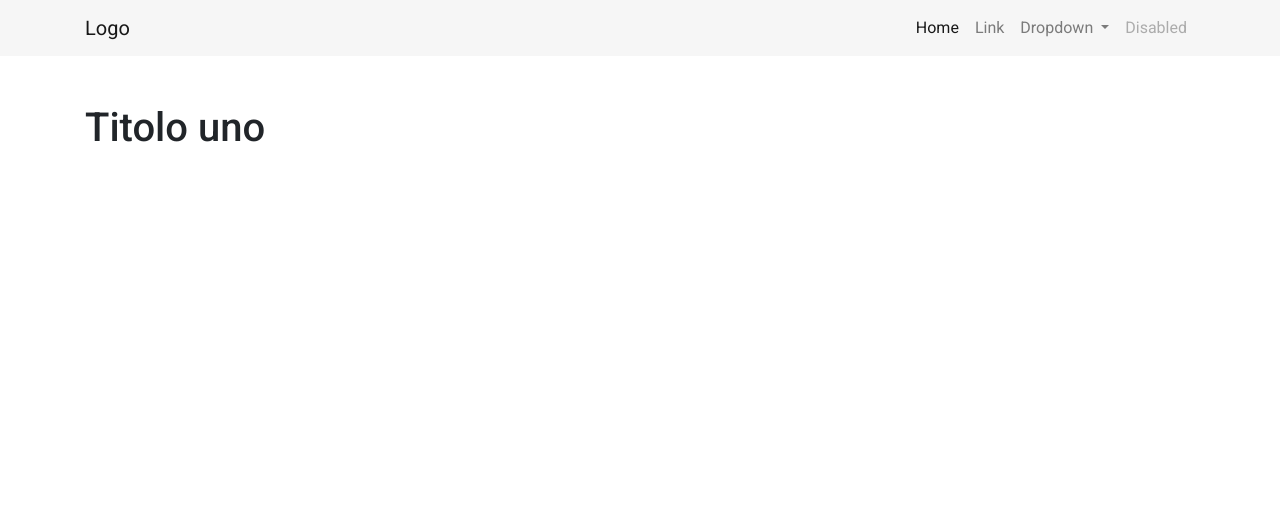
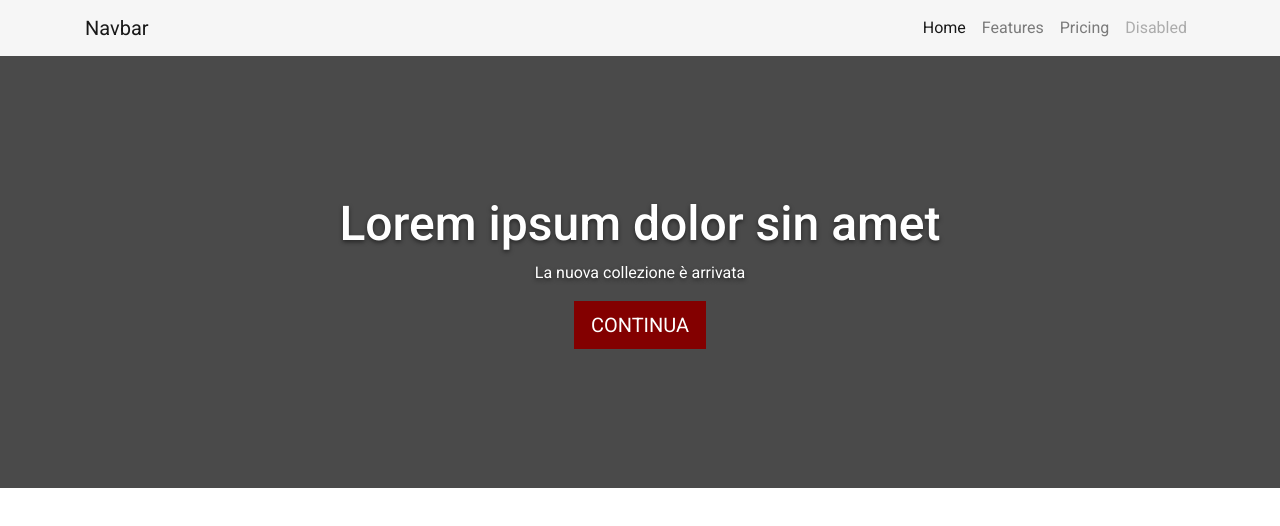
Before and after one commit to WdgtSam/my-first-blog-frontend, a website: page index.html in a window 1280 px wide. Drawn offline with nearby package versions, Linux system fonts and the light colour scheme.

Commit message:
work in progress

```diff
--- a/index.html
+++ b/index.html
@@ -11,54 +11,42 @@
 
     <title>Homepage</title>
   </head>
+
+
   <body>
 
     <header>
       <nav class="navbar navbar-expand-lg navbar-light bg-light">
         <div class="container">
-          <a class="navbar-brand" href="#">Logo</a>
-
-          <button class="navbar-toggler" type="button" data-toggle="collapse" data-target="#navbarSupportedContent" aria-controls="navbarSupportedContent" aria-expanded="false" aria-label="Toggle navigation">
+            <a class="navbar-brand" href="#">Navbar</a>
+            <button class="navbar-toggler" type="button" data-toggle="collapse" data-target="#navbarNavAltMarkup" aria-controls="navbarNavAltMarkup" aria-expanded="false" aria-label="Toggle navigation">
                 <span class="navbar-toggler-icon"></span>
             </button>
-
-          <div class="collapse navbar-collapse" id="navbarSupportedContent">
-            <ul class="navbar-nav ml-auto">
-              <li class="nav-item active">
-                <a class="nav-link" href="#">Home <span class="sr-only">(current)</span></a>
-              </li>
-              <li class="nav-item">
-                <a class="nav-link" href="#">Link</a>
-              </li>
-              <li class="nav-item dropdown">
-                <a class="nav-link dropdown-toggle" href="#" id="navbarDropdown" role="button" data-toggle="dropdown" aria-haspopup="true" aria-expanded="false">
-                  Dropdown
-                </a>
-                <div class="dropdown-menu" aria-labelledby="navbarDropdown">
-                  <a class="dropdown-item" href="#">Action</a>
-                  <a class="dropdown-item" href="#">Another action</a>
-                  <div class="dropdown-divider"></div>
-                  <a class="dropdown-item" href="#">Something else here</a>
+            <div class="collapse navbar-collapse" id="navbarNavAltMarkup">
+                <div class="navbar-nav ml-auto">
+                    <a class="nav-item nav-link active" href="#">Home <span class="sr-only">(current)</span></a>
+                    <a class="nav-item nav-link" href="#">Features</a>
+                    <a class="nav-item nav-link" href="#">Pricing</a>
+                    <a class="nav-item nav-link disabled" href="#" tabindex="-1" aria-disabled="true">Disabled</a>
                 </div>
-              </li>
-              <li class="nav-item">
-                <a class="nav-link disabled" href="#" tabindex="-1" aria-disabled="true">Disabled</a>
-              </li>
-            </ul>
             </div>
         </div>
       </nav>
     </header>
 
 
-    <main class="pt-5">
-      <section>
+    <main>
+        <section class="section bg-secondary page-hero">
             <div class="container">
                 <div class="row">
-            <div class="col-12">
-              <h1>
-                Titolo uno
-              </h1>
+                    <div class="col-12 col-md-10 offset-md-1 col-lg-8 offset-lg-2">
+                        <div class="page-hero-content d-flex justify-content-center align-items-center">
+                            <div class="text-center">
+                                <h1>Lorem ipsum dolor sin amet</h1>
+                                <p>La nuova collezione è arrivata</p>
+                                <a href="#" class="btn btn-primary btn-lg text-uppercase rounded-0">Continua</a>
+                            </div>
+                        </div>
                     </div>
                 </div>
             </div>
--- a/src/sass/base.scss
+++ b/src/sass/base.scss
@@ -1,12 +1,30 @@
 
 
+.section {
+    padding-top: 2rem;
+    padding-bottom: 2rem;
+    @include media-breakpoint-up(md) {
+        padding-top: 3rem;
+        padding-bottom: 3rem;
+    }
+}
 
+.page-hero {
+    .page-hero-content {
+        min-height: 336px;
+        h1, h2, p {
+            color: $white;
+            text-shadow: 0 2px 4px rgba(0, 0, 0, 0.5);
+        }
+    }
+}
 
 
 // Small devices (landscape phones, 576px and up)
 @include media-breakpoint-up(sm) {
 
 }
+
 // Medium devices (tablets, 768px and up)
 @include media-breakpoint-up(md) {
 
--- a/src/sass/main.scss
+++ b/src/sass/main.scss
@@ -4,6 +4,7 @@
 @import '../../node_modules/bootstrap/scss/bootstrap';
 
 // typography
+@import 'modules/utilities';
 @import 'modules/typography';
 
 // base style
--- a/src/sass/modules/_typography.scss
+++ b/src/sass/modules/_typography.scss
@@ -14,3 +14,10 @@ html {
   Fonts Import
 *****************/
 @import url('https://fonts.googleapis.com/css?family=Roboto:300,400,400i,500,700&display=swap');
+
+
+h1,.h1 {
+  @include media-breakpoint-up('md') {
+    font-size: $font-size-base * 3;
+  }
+}
--- a/src/sass/modules/_variables.scss
+++ b/src/sass/modules/_variables.scss
@@ -6,7 +6,7 @@
 //font sizes
 $font-size-base: 1rem;
 
-$h1-font-size:                $font-size-base * 2.5;
+$h1-font-size:                $font-size-base * 2.25;
 $h2-font-size:                $font-size-base * 2;
 $h3-font-size:                $font-size-base * 1.75;
 $h4-font-size:                $font-size-base * 1.5;
```
Also changed, not shown: dist/css/main.css, src/sass/modules/_utilities.scss (added), 1 other file. Lines whose indentation alone changed are shown as unchanged.
